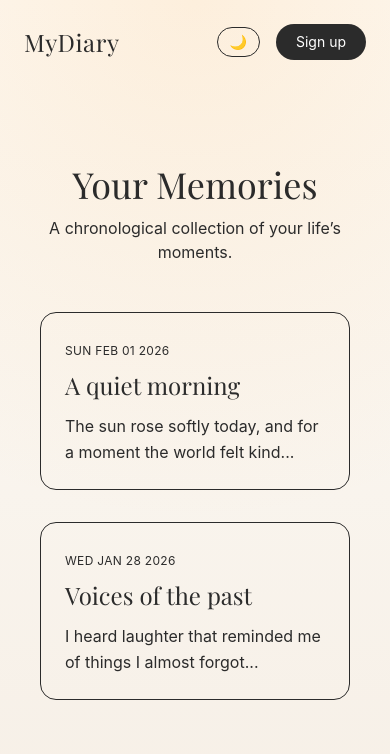
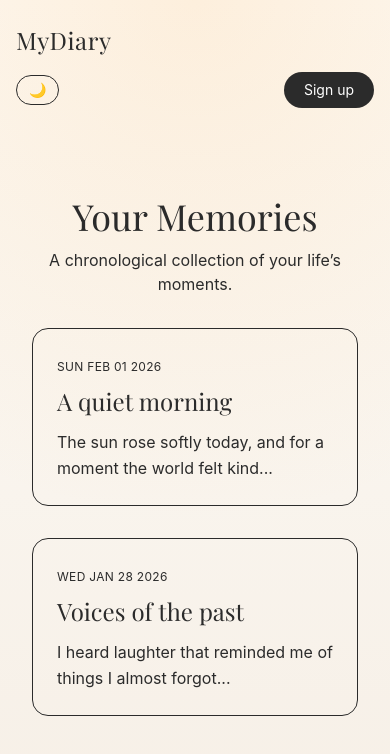
Before and after one commit to Daniel-okwier/My-Diary, a React (Vite) app in the folder client/: page / in a window 390 px wide. Shown: the top 754 px of the page. Built offline with nearby package versions, Linux system fonts and the light colour scheme; a web font is replaced by a local one.

Commit message:
make app fully responsive across mobile, tablet, and desktop

```diff
--- a/client/src/components/layout/Navbar.jsx
+++ b/client/src/components/layout/Navbar.jsx
@@ -9,12 +9,12 @@ export default function Navbar() {
 
   return (
     <>
-      <nav className="flex items-center justify-between py-6">
+      <nav className="flex flex-col gap-4 py-6 sm:flex-row sm:items-center sm:justify-between">
         <div className="font-diary text-2xl tracking-wide">
           MyDiary
         </div>
 
-        <div className="flex items-center gap-4">
+        <div className="flex items-center justify-between gap-3 sm:justify-end sm:gap-4">
           <button
             onClick={toggleTheme}
             className="rounded-full border border-border px-3 py-1 text-sm hover:bg-muted transition"
--- a/client/src/layouts/Appshell.jsx
+++ b/client/src/layouts/Appshell.jsx
@@ -1,7 +1,7 @@
 export default function AppShell({ children }) {
   return (
     <div className="min-h-screen bg-app">
-      <div className="relative mx-auto min-h-screen max-w-7xl px-6">
+      <div className="relative mx-auto min-h-screen max-w-7xl px-4 sm:px-6">
         {children}
       </div>
     </div>
--- a/client/src/pages/Editor.jsx
+++ b/client/src/pages/Editor.jsx
@@ -1,6 +1,6 @@
 export default function Editor() {
   return (
-    <section className="mt-20 mx-auto max-w-3xl">
+    <section className="mt-16 mx-auto max-w-3xl px-4 sm:mt-20">
       {/* Header */}
       <header className="mb-8">
         <h1 className="font-diary text-4xl">
@@ -20,7 +20,7 @@ export default function Editor() {
       </div>
 
       {/* Attachments */}
-      <div className="mt-6 flex gap-4">
+      <div className="mt-6 flex flex-wrap gap-3">
         <button className="rounded-full border border-border px-4 py-2 text-sm hover:bg-muted transition">
           📷 Image
         </button>
--- a/client/src/pages/EntryRead.jsx
+++ b/client/src/pages/EntryRead.jsx
@@ -12,7 +12,7 @@ export default function EntryRead({ entry, onBack }) {
       </button>
 
       {/* Entry container */}
-      <article className="rounded-2xl border border-border bg-secondary p-8 shadow-sm">
+      <article className="rounded-2xl border border-border bg-secondary p-6 sm:p-8 shadow-sm">
         {/* Date */}
         <time className="block text-xs uppercase tracking-wide text-muted-foreground">
           {new Date(entry.date).toDateString()}
@@ -24,7 +24,7 @@ export default function EntryRead({ entry, onBack }) {
         </h1>
 
         {/* Content */}
-        <div className="mt-8 space-y-6 font-diary text-lg leading-relaxed text-primary">
+        <div className="mt-8 space-y-6 font-diary text-base sm:text-lg leading-relaxed text-primary">
           {entry.content.split("\n").map((para, i) => (
             <p key={i}>{para}</p>
           ))}
--- a/client/src/pages/Home.jsx
+++ b/client/src/pages/Home.jsx
@@ -1,7 +1,7 @@
 export default function Home() {
   return (
     <section className="mt-24 text-center">
-      <h1 className="font-diary text-5xl leading-tight">
+      <h1 className="font-diary text-4xl leading-tight sm:text-5xl">
         Your life,
         <br />
         written beautifully.
@@ -12,7 +12,7 @@ export default function Home() {
         preserved chronologically, styled like timeless stories.
       </p>
 
-      <div className="mt-10 flex justify-center gap-4">
+      <div className="mt-10 flex flex-col items-center gap-4 sm:flex-row sm:justify-center">
        <button className="rounded-full bg-primary px-6 py-3 text-white border border-primary hover:opacity-90 transition">
   Start writing
 </button>
--- a/client/src/pages/Timeline.jsx
+++ b/client/src/pages/Timeline.jsx
@@ -39,9 +39,9 @@ export default function Timeline() {
   }
 
   return (
-    <section className="mt-20 mx-auto max-w-3xl px-4">
+    <section className="mt-16 mx-auto max-w-3xl px-4 sm:mt-20">
       {/* Header */}
-      <header className="mb-12 text-center">
+      <header className="mb-8 text-center sm:mb-12">
         <h1 className="font-diary text-4xl">
           Your Memories
         </h1>
```
